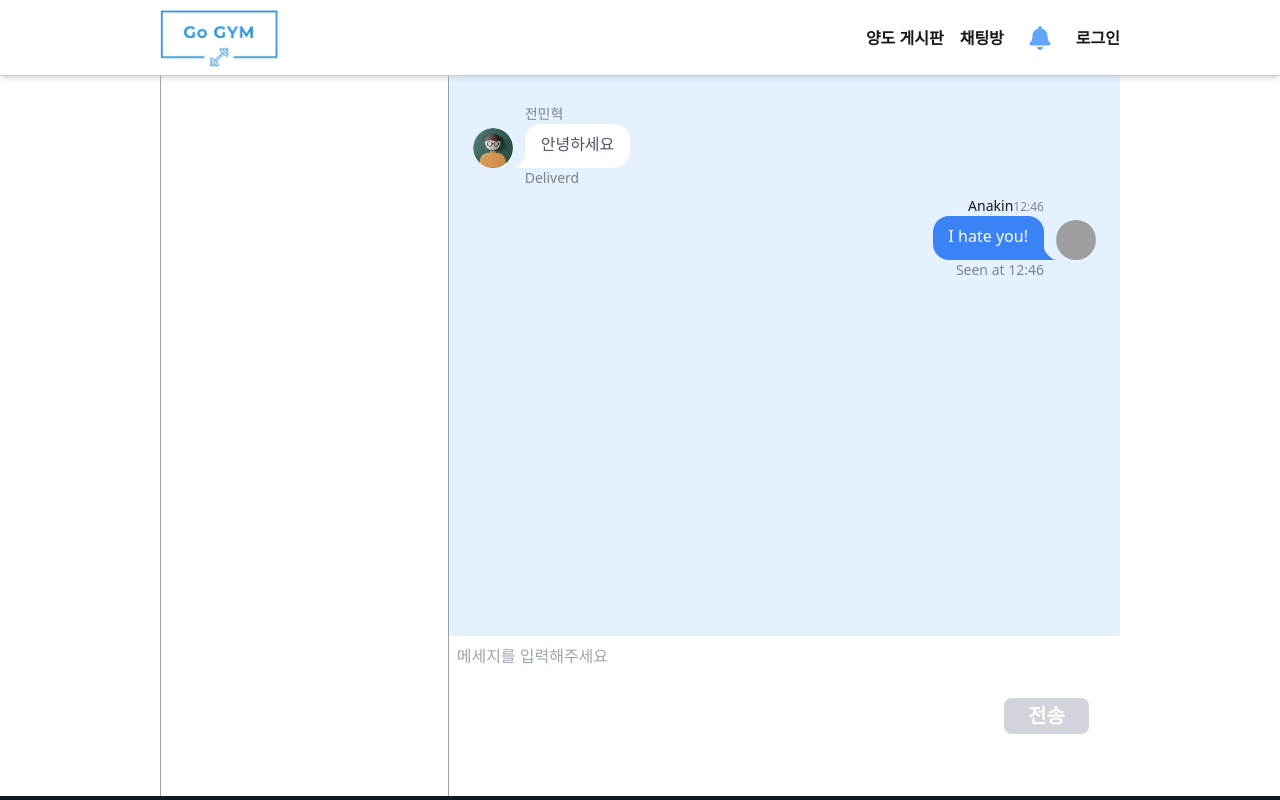
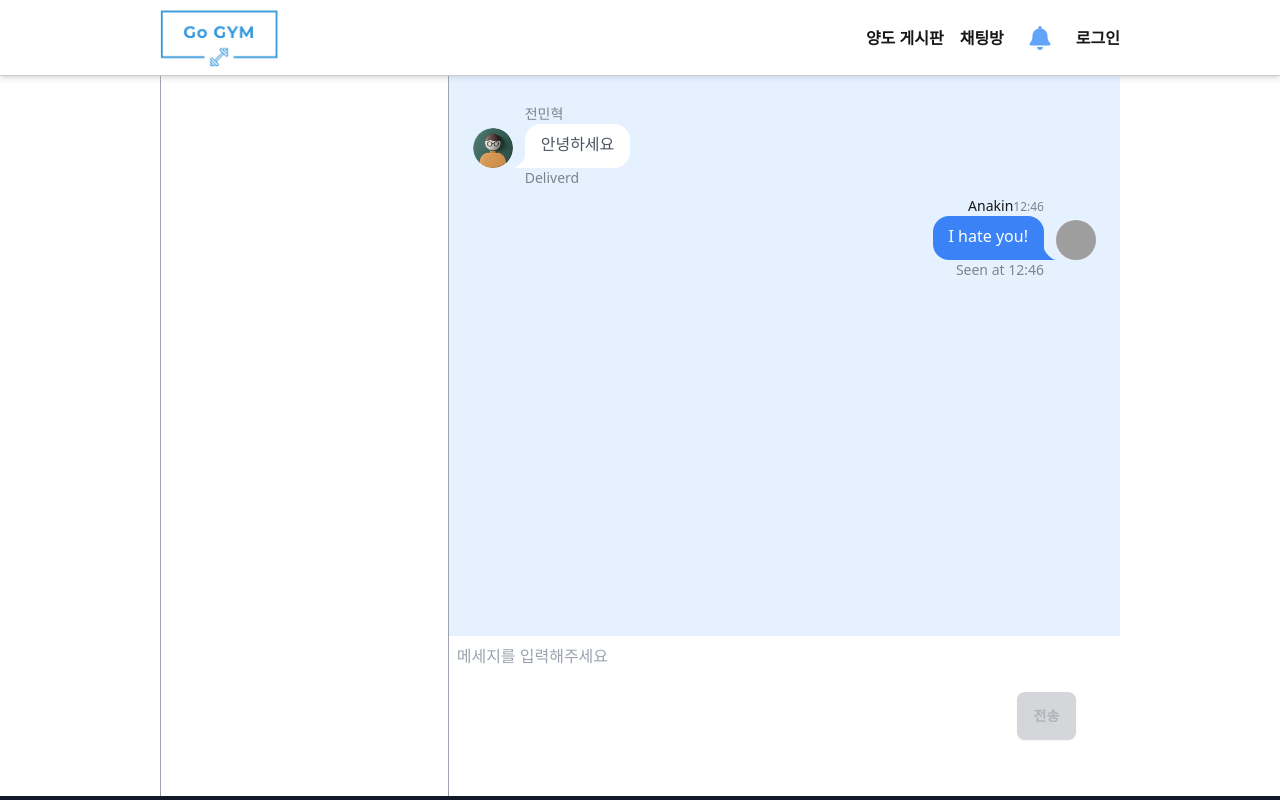
Before and after one commit to MinJuPark52/Go-Gym, a Next.js app: page /chat in a window 1280 px wide. Shown: the top 800 px of the page. Built offline with nearby package versions, Linux system fonts and the light colour scheme; grey boxes are pictures that could not be loaded.

Commit message:
Design: 채팅메세지

```diff
--- a/components/Chat/Chat.tsx
+++ b/components/Chat/Chat.tsx
@@ -113,7 +113,7 @@ export default function Chat({ onSendMessage }: props) {
         <div className=" flex flex-[1] justify-center items-center">
           <button
             type="submit"
-            className={` p-1 pl-6 pr-6 rounded-lg ${buttonStyle} text-xl text-white font-bold`}
+            className="btn btn-info bg-blue-500 border-blue-500 text-white"
             disabled={text.trim().length === 0}
           >
             전송
```
